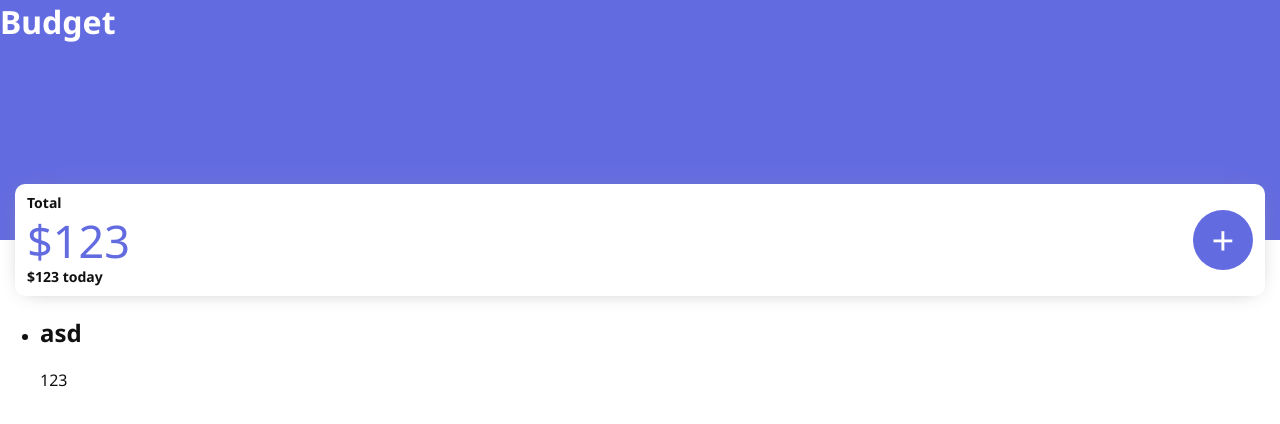
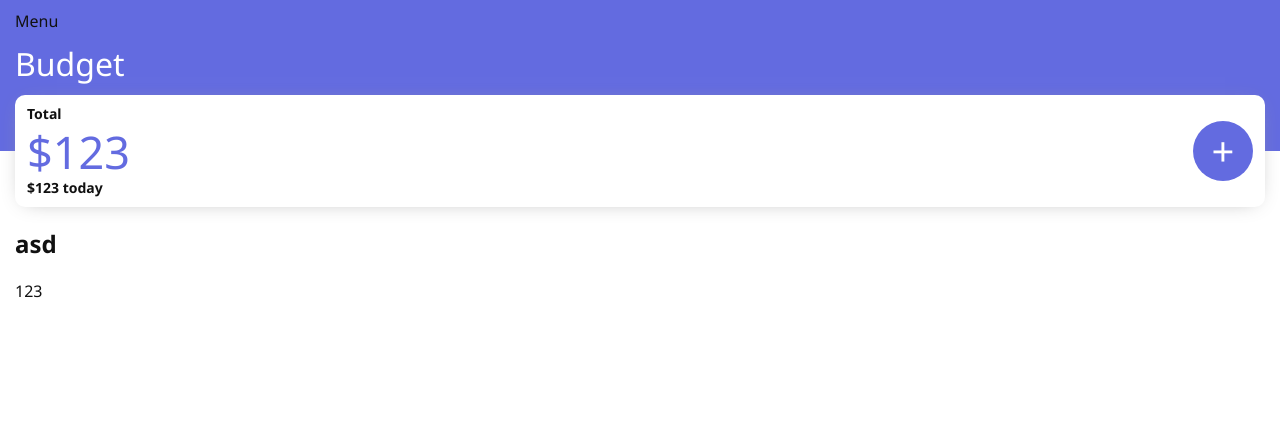
Before and after one commit to JasonDollar/Budget-app-frontend, a React (Create React App) app: page /expenses in a window 1280 px wide. Shown: the top 424 px of the page. Built offline with nearby package versions, Linux system fonts and the light colour scheme.

Commit message:
Total and Header styling

```diff
--- a/src/components/ExpensesList.js
+++ b/src/components/ExpensesList.js
@@ -1,5 +1,13 @@
 import React from 'react'
+import styled from 'styled-components'
 import ExpenseListItem from './ExpenseListItem'
+
+const List = styled.ul`
+  list-style: none;
+  margin: 0 1.5rem;
+  padding: 0;
+`
+
 
 const ExpensesList = ({ expenses, loading }) => {
   if (loading) {
@@ -7,11 +15,11 @@ const ExpensesList = ({ expenses, loading }) => {
   }
   return (
     <div>
-      <ul>
+      <List>
         {expenses?.map(item => (
           <ExpenseListItem key={item._id} expense={item}/>
         ))}
-      </ul>
+      </List>
     </div>
   )
 }
--- a/src/components/Header.js
+++ b/src/components/Header.js
@@ -3,19 +3,30 @@ import React from 'react'
 import styled from 'styled-components'
 
 const Container = styled.div`
-  height: 30vh;
+  /* height: 30vh; */
+  max-height: 30rem;
   background: ${props => props.theme.indigo};
   margin: 0;
+  padding-bottom: ${props => props.bottomAdditionalSpace / 2}px;
 
   h1 {
+    margin: 0;
+    padding: 1rem 1.5rem;
     color: #fff;
+    font-weight: 300;
+  }
+
+  p {
     margin: 0;
+    padding: 1rem 1.5rem;
+    padding-bottom: 0rem;
   }
 `
 
-const Header = () => {
+const Header = ({ totalComponentHeight }) => {
   return (
-    <Container>
+    <Container bottomAdditionalSpace={totalComponentHeight}>
+      <p>Menu</p>
       <h1>Budget</h1>
     </Container>
   )
--- a/src/components/Total.js
+++ b/src/components/Total.js
@@ -52,17 +52,21 @@ const TotalBox = styled.div`
   }
 `
 
-const Total = ({ expenses }) => {
+const Total = ({ expenses, totalComponentHeight, setTotalComponentHeight }) => {
   const [totalAmount, setTotalAmount] = useState(0)
   const boxRef = useRef()
   useEffect(() => {
     const totalAmountCalc = calculateTotal(expenses)
     setTotalAmount(totalAmountCalc)
+    // setTotalComponentHeight()
     // console.log(boxRef.current.clientHeight)
   }, [expenses])
+  useEffect(() => {
+    setTotalComponentHeight(boxRef.current?.clientHeight)
+  }, [])
 
   return (
-    <TotalBox ref={boxRef} boxSize={boxRef.current?.clientHeight}>
+    <TotalBox ref={boxRef} boxSize={totalComponentHeight}>
       <p className="header">Total</p>
       <div className="main">
         <div className="total">
--- a/src/pages/expenses.js
+++ b/src/pages/expenses.js
@@ -1,4 +1,4 @@
-import React from 'react'
+import React, { useState } from 'react'
 import { useSelector } from 'react-redux'
 import ExpensesList from '../components/ExpensesList'
 import Total from '../components/Total'
@@ -7,6 +7,7 @@ import Header from '../components/Header'
 // import { setExpensesToStore } from '../store/actions/expenses'
 
 const ExpensesPage = () => {
+  const [totalComponentHeight, setTotalComponentHeight] = useState(0)
   const expenses = useSelector(state => state.expenses.expenses)
   const expensesLoading = useSelector(state => state.expenses.loading)
   // console.log(expenses)
@@ -17,8 +18,8 @@ const ExpensesPage = () => {
   // }, [])
   return (
     <div>
-      <Header />
-      <Total expenses={expenses} />
+      <Header totalComponentHeight={totalComponentHeight}/>
+      <Total expenses={expenses} totalComponentHeight={totalComponentHeight} setTotalComponentHeight={setTotalComponentHeight}/>
       <ExpensesList expenses={expenses} loading={expensesLoading}/>
     </div>
   )
```
